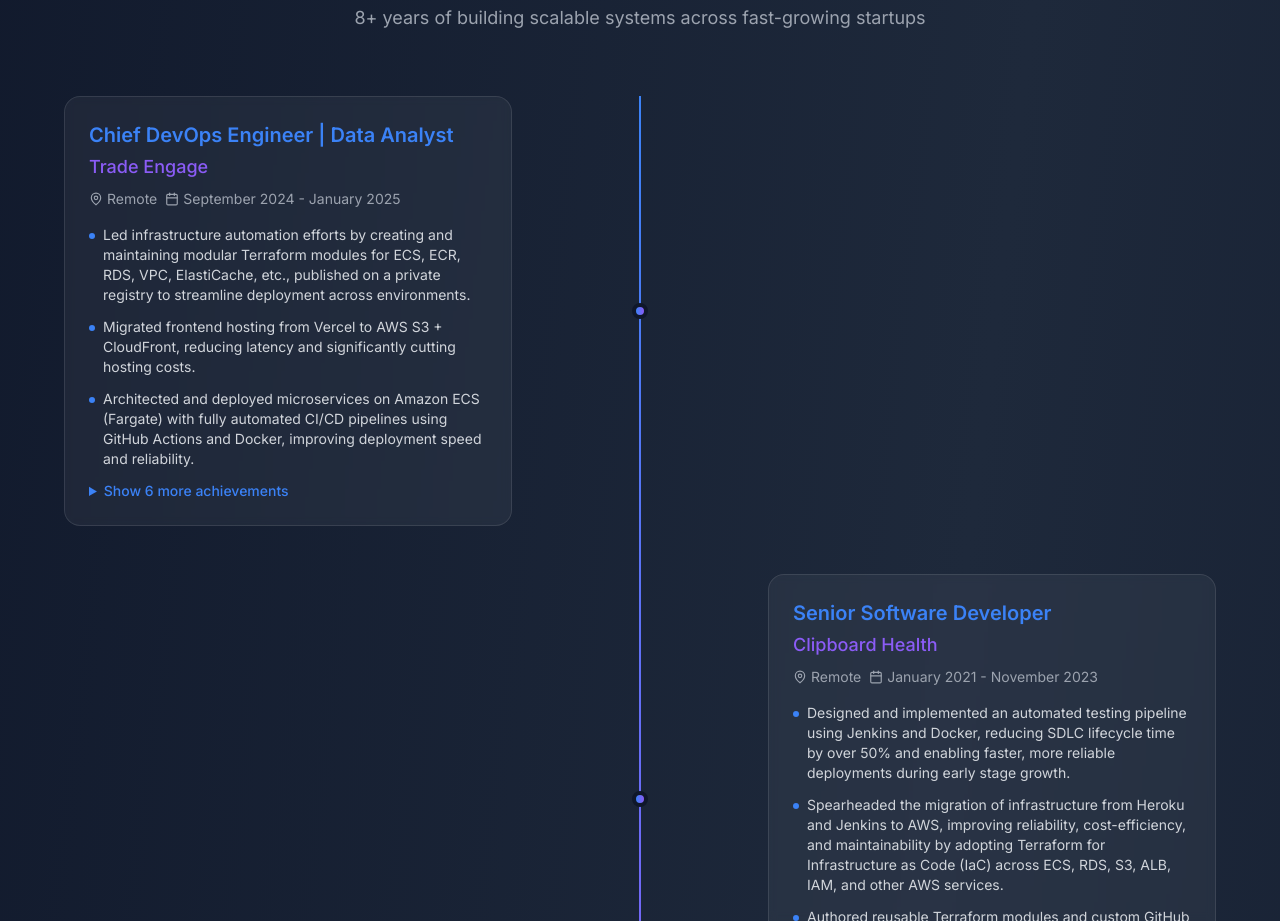
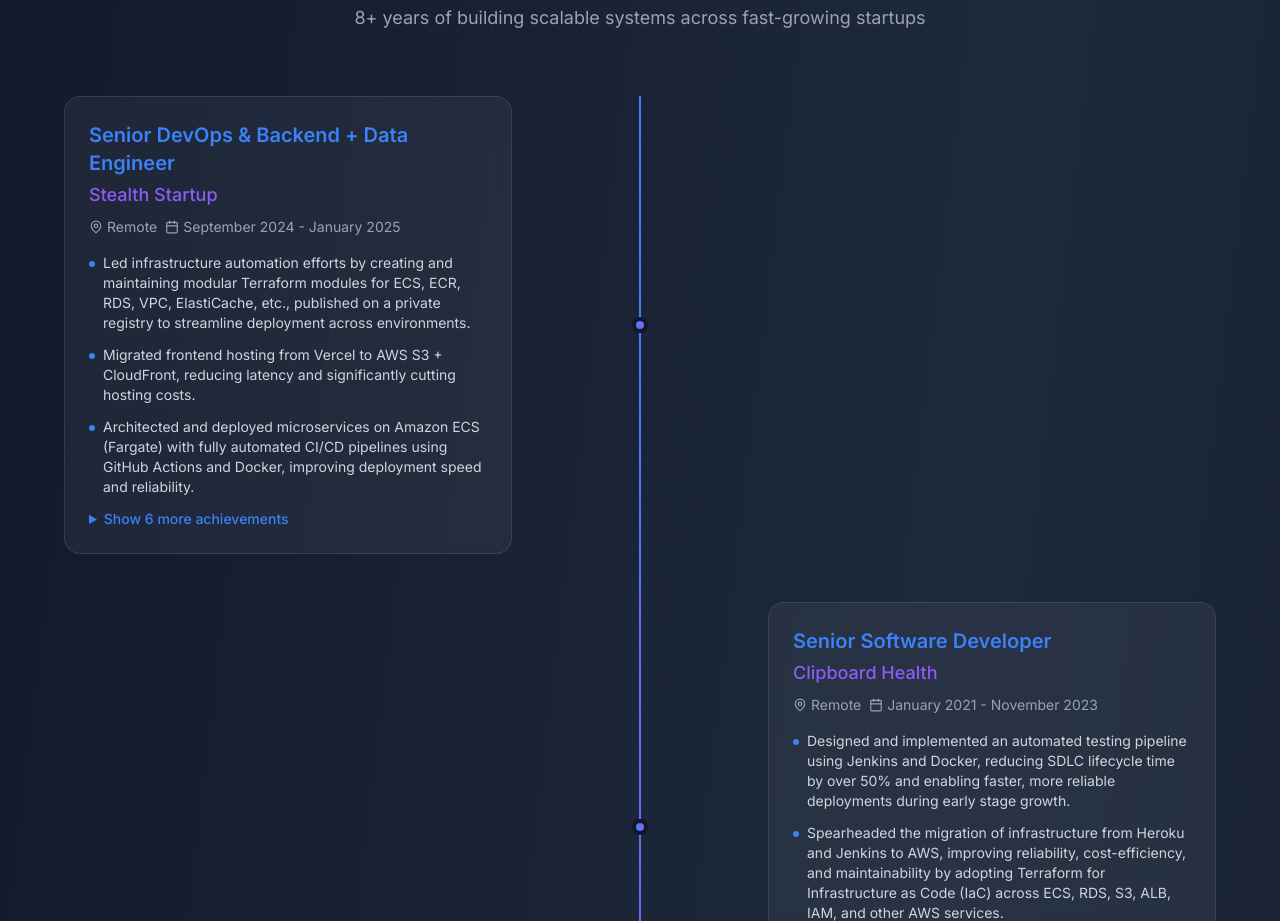
Before and after one commit to Zlash65/zlash.xyz, a React (Vite) app: page / in a window 1280 px wide. Shown: the part 2080-3001 px from the top of the page. Built offline with nearby package versions, Linux system fonts and the light colour scheme.

Commit message:
chore: update information

```diff
--- a/src/components/Experience.tsx
+++ b/src/components/Experience.tsx
@@ -5,8 +5,8 @@
 const Experience: React.FC = () => {
   const experiences = [
     {
-      title: "Chief DevOps Engineer | Data Analyst",
-      company: "Trade Engage",
+      title: "Senior DevOps & Backend + Data Engineer",
+      company: "Stealth Startup",
       location: "Remote",
       period: "September 2024 - January 2025",
       achievements: [
@@ -15,7 +15,7 @@
         "Architected and deployed microservices on Amazon ECS (Fargate) with fully automated CI/CD pipelines using GitHub Actions and Docker, improving deployment speed and reliability.",
         "Refactored infrastructure into clean, reusable Infrastructure as Code (IaC) modules, boosting consistency across production and SDLC environments.",
         "Developed multiple FastAPI-based APIs in Python for analytics, third-party data ingestion, and business intelligence.",
-        "Wrote Python scripts for web scraping, data enrichment, and pre-population workflows using CLAY.com, ChatGPT, and Gemini, supporting rapid market expansion in the US.",
+        "Wrote Python scripts for web scraping, data enrichment, and pre-population workflows using AI-driven data enrichment tools, ChatGPT, and Gemini, supporting rapid market expansion in the US.",
         "Integrated Datadog for full-stack monitoring and set up custom Metabase dashboards to track KPIs and surface operational insights. Collaborated cross-functionally with Founders and Engineers to translate business needs into scalable, automated technical solutions.",
         "Created Terraform modules for Datadog monitors, SLOs, and synthetic health checks to enable consistent observability across services.",
         "Integrated full-stack monitoring and alerting into CI/CD, defining SLOs tied to key SLIs for uptime and latency.",
```
